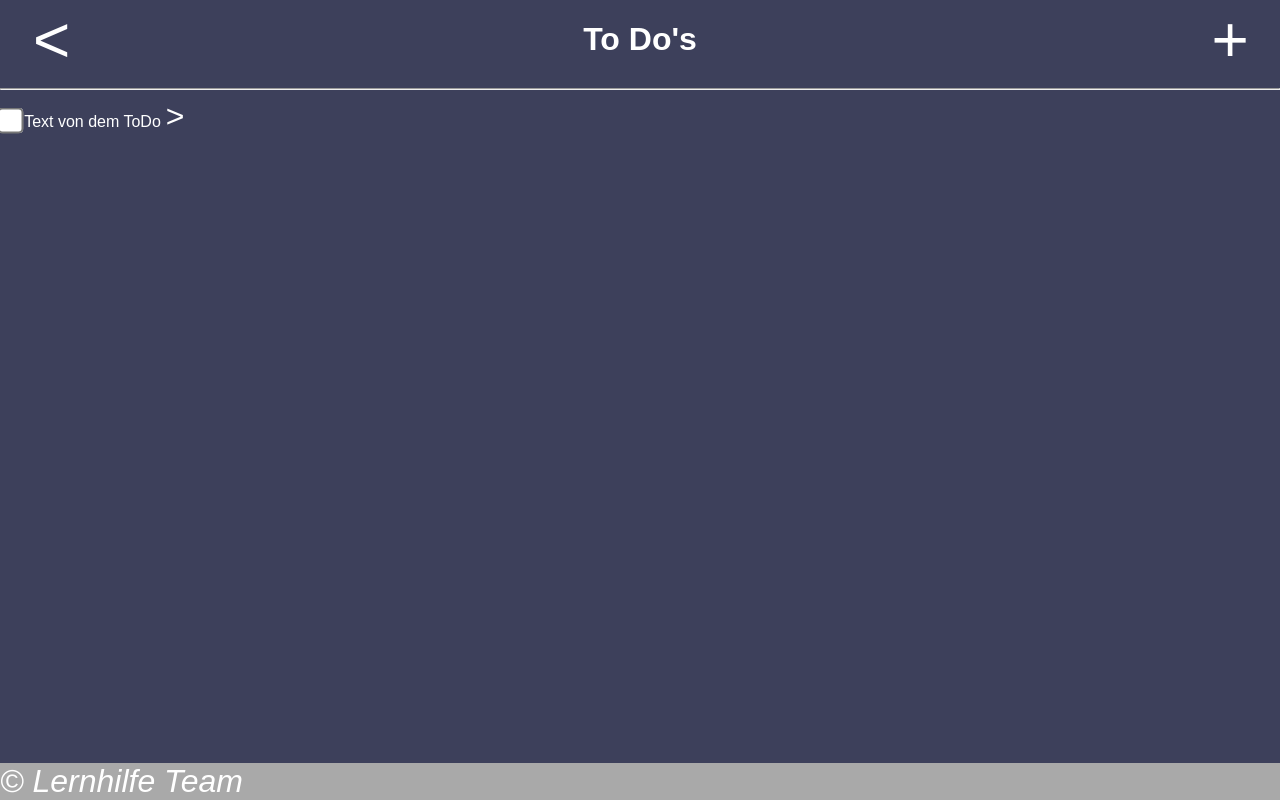
After one commit to GamaGenta/Lernhilfe, a PHP site: page /todo_Ubersicht_Page.php in a window 1280 px wide. The commit adds this page. Run offline with PHP 8.4, Linux system fonts and the light colour scheme.

Commit message:
Add files via upload

```diff
--- /dev/null
+++ b/style_todo_Ubersicht_Page.css
@@ -0,0 +1,68 @@
+* {
+    box-sizing: border-box;
+    background-color: #3D405B;
+    font-family: Arial;
+    color: #FFFFFF;
+}
+
+body {
+    margin-top: 0px;
+    margin-left: 0px;
+    margin-right: 0px;
+}
+
+header {
+    width: 95%;
+    margin: 0 auto;
+    display: flex;
+    align-items: center;
+    justify-content: space-between;
+}
+
+body {
+
+}
+
+label {
+    pointer-events:none;
+}
+
+
+/*
+.leftArrow {
+    border: solid white;
+    border-width: 0 10px 10px 0;
+    display: inline-block;
+    padding: 3px;
+    transform: rotate(135deg);
+    -webkit-transform: rotate(135deg);
+}
+*/
+
+.leftArrow {
+    display: inline-block;
+    font-size: 4rem;
+}
+
+.rightArrow {
+    font-size: 2rem;
+}
+
+.plusButton {
+    font-size: 4rem;
+}
+
+a {
+    text-decoration: none;
+}
+
+input[type=checkbox] {
+    transform: scale(2);
+}
+
+footer {
+    background-color: darkgray;
+    position: absolute;
+    bottom: 0%;
+    width: 100%;
+}
--- /dev/null
+++ b/todo_Ubersicht_Page.php
@@ -0,0 +1,26 @@
+<?php
+
+?>
+<!DOCTYPE html>
+<html lang="en" xmlns="http://www.w3.org/1999/html">
+<head>
+    <meta name="viewport" content="width=device-width, initial-scale=1.0">
+    <title>ToDo Übersicht - Lernhilfe</title>
+    <link rel="stylesheet" href="style_todo_Ubersicht_Page.css">
+</head>
+<header>
+    <a href=""><i class="leftArrow"><</i></a>
+    <h1>To Do's</h1>
+    <a href=""><i class="plusButton">+</i></a>
+</header>
+<body>
+<hr>
+<div class="eintragToDo"></div>
+<input type="checkbox" id="checkboxOfToDo1" class="checkboxOfToDo">
+<label for="checkboxOfToDo1">Text von dem ToDo</label>
+<a href=""><i class="rightArrow"</i>></a>
+</body>
+<footer>
+    &copy; Lernhilfe Team
+</footer>
+</html>
```
Also changed, not shown: dbconn.php (added, +11 -0 lines), login_Page.php (+22 -3 lines), landing_Page.php (line endings or trailing spaces).
